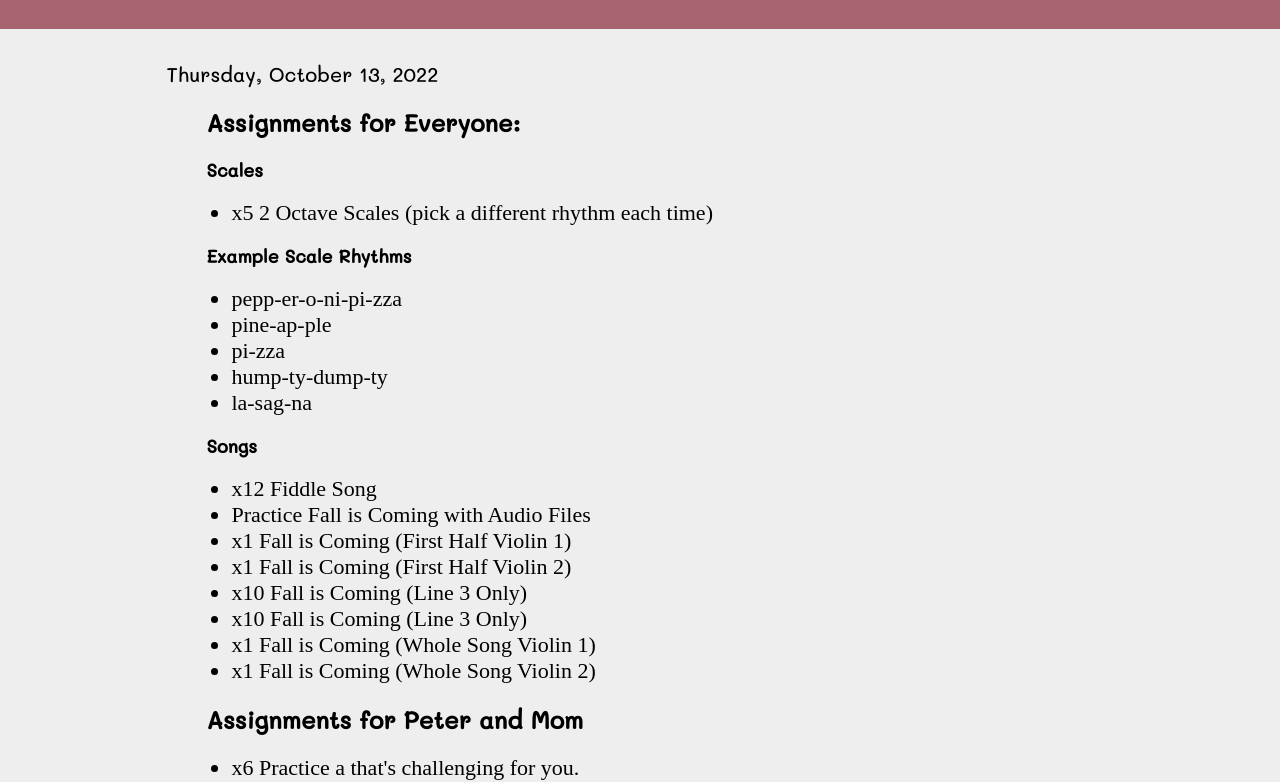
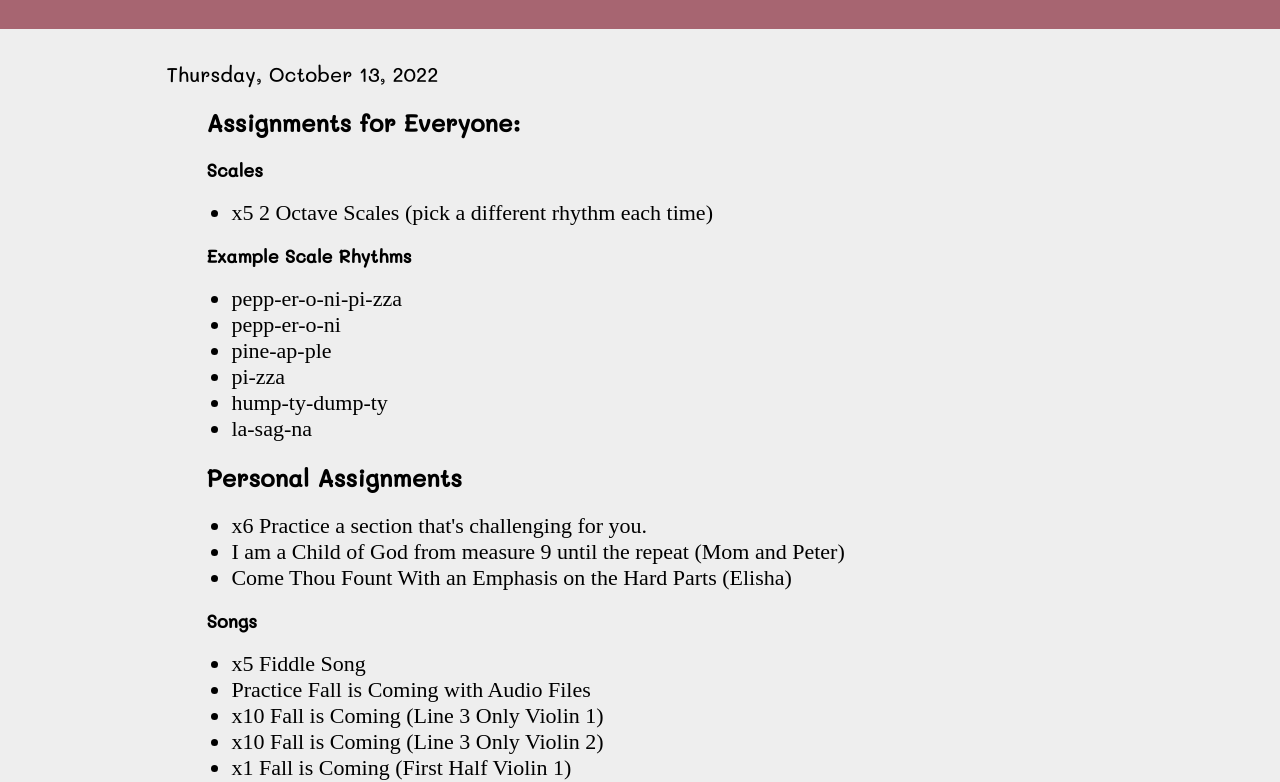
Before and after one commit to jadenday20/vio-learn, a plain HTML site: page index.html in a window 1280 px wide. Shown: the part 181-963 px from the top of the page. Drawn offline with Linux system fonts and the light colour scheme; a web font is replaced by a local one.

Commit message:
changed assignments

```diff
--- a/index.html
+++ b/index.html
@@ -34,22 +34,24 @@
             <li>x5 2 Octave Scales (pick a different rhythm each time)</li>
             <h3>Example Scale Rhythms</h3>
             <li>pepp-er-o-ni-pi-zza</li>
+            <li>pepp-er-o-ni</li>
             <li>pine-ap-ple</li>
             <li>pi-zza</li>
             <li>hump-ty-dump-ty</li>
             <li>la-sag-na</li>
+            <h2>Personal Assignments</h2>
+            <li>x6 Practice a section that's challenging for you.</li>
+            <li>I am a Child of God from measure 9 until the repeat (Mom and Peter)</li>
+            <li>Come Thou Fount With an Emphasis on the Hard Parts (Elisha)</li>
             <h3>Songs</h3>
-            <li>x12 Fiddle Song</li>
+            <li>x5 Fiddle Song</li>
             <li>Practice Fall is Coming with Audio Files</li>
+            <li>x10 Fall is Coming (Line 3 Only Violin 1)</li>
+            <li>x10 Fall is Coming (Line 3 Only Violin 2)</li>
             <li>x1 Fall is Coming (First Half Violin 1)</li>
             <li>x1 Fall is Coming (First Half Violin 2)</li>
-            <li>x10 Fall is Coming (Line 3 Only)</li>
-            <li>x10 Fall is Coming (Line 3 Only)</li>
             <li>x1 Fall is Coming (Whole Song Violin 1)</li>
             <li>x1 Fall is Coming (Whole Song Violin 2)</li>
-            <h2>Assignments for Peter and Mom</h2>
-            <li>x6 Practice a that's challenging for you.</li>
-            <li>I am a Child of God from measure 9 until the repeat</li>
             <h2>If You Have Extra Time:</h2>
             <li>Lightly Row</li>
             <li>Mary Had a Little Lamb</li>
```
